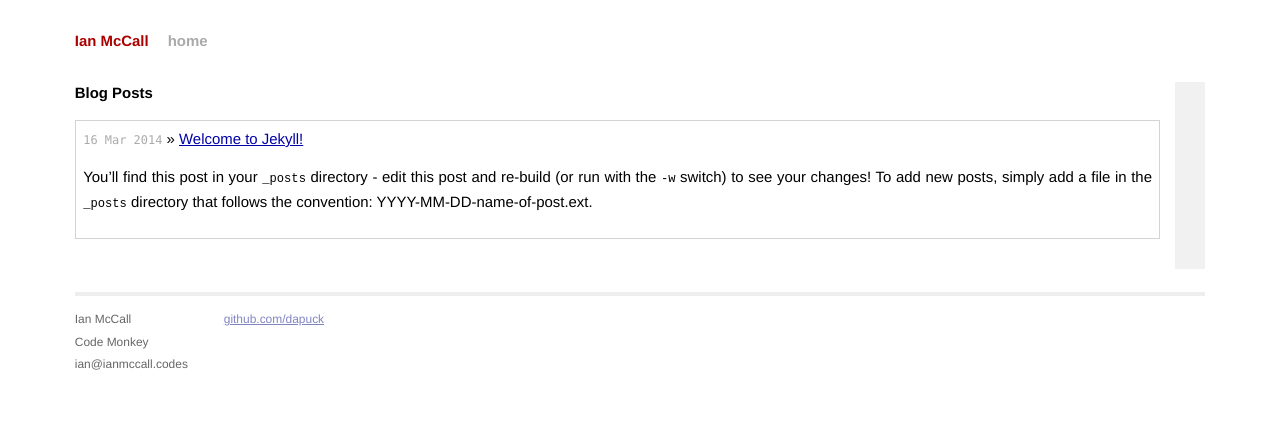
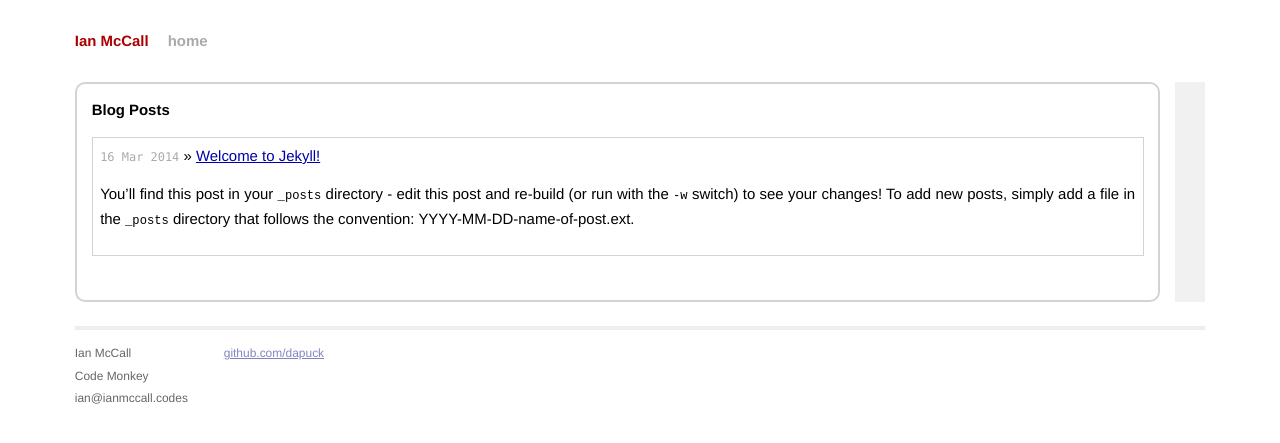
Before and after one commit to ianmcodes/ianmcodes.github.io, a Jekyll site: the page built from index.html, in a window 1280 px wide. Shown: the top 443 px of the page. Built offline with Jekyll 4.4.1, drawn with Linux system fonts in a browser that asks for light colours; nearby versions of some CDN libraries; Markdown is read by kramdown in place of the engine named in the settings.

Commit message:
Update main.css

```diff
--- a/css/main.css
+++ b/css/main.css
@@ -185,6 +185,9 @@ aside {
   div.flex_container section.maincontent {
     flex-grow: 2;
     margin-right: 1em;
+    border: 2px solid lightgray;
+    border-radius: 10px;
+    padding: 1em;
   }
 
   div.flex_container aside {
```
